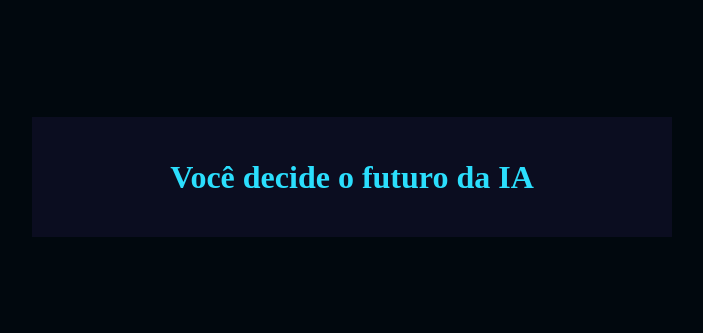
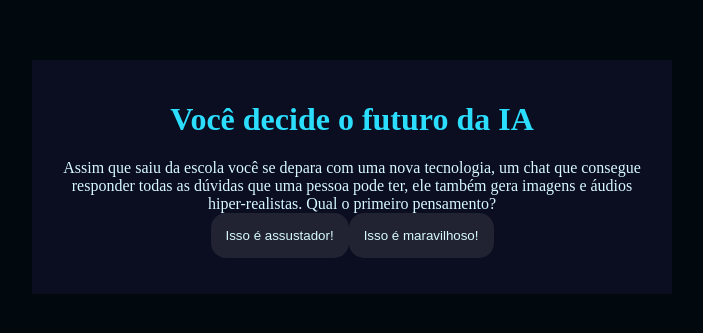
Before and after one commit to carolbonette/2trimestre3, a plain HTML site: page index.html in a window 1280 px wide. Shown: the part 231-564 px from the top of the page, without its empty margins (288-991 px from the left). Drawn offline with Linux system fonts and the light colour scheme.

Commit message:
Add files via upload

```diff
--- a/script.js
+++ b/script.js
@@ -9,61 +9,105 @@ const perguntas = [
         enunciado: "Assim que saiu da escola você se depara com uma nova tecnologia, um chat que consegue responder todas as dúvidas que uma pessoa pode ter, ele também gera imagens e áudios hiper-realistas. Qual o primeiro pensamento?",
         alternativas: [
             {
-                texto:  "Isso é assustador!",
-                afirmacao:  "afirmacao"
+                texto: "Isso é assustador!",
+                afirmacao: "afirmaçãNo início ficou com medo do que essa tecnologia pode fazer."
             },
-        {
-            texto: "Isso é maravilhoso!",
-            afirmacao: "afirmacao"
-        }
-
+            {
+                texto: "Isso é maravilhoso!",
+                afirmacao: "Quis saber como usar IA no seu dia a dia."
+            }
         ]
     },
     {
         enunciado: "Com a descoberta desta tecnologia, chamada Inteligência Artificial, uma professora de tecnologia da escola decidiu fazer uma sequência de aulas sobre esta tecnologia. No fim de uma aula ela pede que você escreva um trabalho sobre o uso de IA em sala de aula. Qual atitude você toma?",
         alternativas: [
-            "Utiliza uma ferramenta de busca na internet que utiliza IA para que ela ajude a encontrar informações relevantes para o trabalho e explique numa linguagem que facilite o entendimento.",
-            "Escreve o trabalho com base nas conversas que teve com colegas, algumas pesquisas na internet e conhecimentos próprios sobre o tema."
+            {
+                texto: "Utiliza uma ferramenta de busca na internet que utiliza IA para que ela ajude a encontrar informações relevantes para o trabalho e explique numa linguagem que facilite o entendimento.",
+                afirmacao: "A IA utiliza algoritmos e modelos matemáticos para interpretar dados, aprender padrões e tomar decisões autonomamente."
+            },
+            {
+                texto: "Escreve o trabalho com base nas conversas que teve com colegas, algumas pesquisas na internet e conhecimentos próprios sobre o tema.",
+                afirmacao: "A IA pode aumentar a eficiência, reduzir custos e criar novas oportunidades de negócios em várias indústrias."
+            }
         ]
     },
     {
-        enunciado: "Após a elaboração do trabalho escrito, a professora realizou um debate entre a turma para entender como foi realizada a pesquisa e escrita. Nessa conversa também foi levantado um ponto muito importante: como a IA impacta o trabalho do futuro. Nesse debate, como você se posiciona?
-    ",
+        enunciado: "Após a elaboração do trabalho escrito, a professora realizou um debate entre a turma para entender como foi realizada a pesquisa e escrita. Nessa conversa também foi levantado um ponto muito importante: como a IA impacta o trabalho do futuro. Nesse debate, como você se posiciona?",
         alternativas: [
-            "Defende a ideia de que a IA pode criar novas oportunidades de emprego e melhorar habilidades humanas.",
-            "Me preocupo com as pessoas que perderão seus empregos para máquinas e defendem a importância de proteger os trabalhadores."
+            {
+                texto: "Defende a ideia de que a IA pode criar novas oportunidades de emprego e melhorar habilidades humanas.",
+                afirmacao: "Desenvolver IA transparente, justa e segura, além de lidar com questões de viés algorítmico e privacidade de dados, são alguns dos desafios atuais da IA."
+            },
+            {
+                texto: "Me preocupo com as pessoas que perderão seus empregos para máquinas e defendem a importância de proteger os trabalhadores.",
+                afirmacao: "Privacidade de dados, viés algorítmico e impacto no mercado de trabalho são algumas das preocupações éticas relacionadas à IA."
+            }
         ]
     },
     {
         enunciado: "Ao final da discussão, você precisou criar uma imagem no computador que representasse o que pensa sobre IA. E agora?",
         alternativas: [
-            "Criar uma imagem utilizando uma plataforma de design como o Paint.",
-            "Criar uma imagem utilizando um gerador de imagem de IA."
+            {
+                texto: "Criar uma imagem utilizando uma plataforma de design como o Paint.",
+                afirmacao: ""
+            },
+            {
+                texto: "Criar uma imagem utilizando um gerador de imagem de IA.",
+                afirmacao: ""
+            }
         ]
     },
     {
         enunciado: "Você tem um trabalho em grupo de biologia para entregar na semana seguinte, o andamento do trabalho está um pouco atrasado e uma pessoa do seu grupo decidiu fazer com ajuda da IA. O problema é que o trabalho está totalmente igual ao do chat. O que você faz? ",
         alternativas: [
-            "Escrever comandos para o chat é uma forma de contribuir com o trabalho, por isso não é um problema utilizar o texto inteiro.",
-            "O chat pode ser uma tecnologia muito avançada, mas é preciso manter a atenção pois toda máquina erra, por isso revisar o trabalho e contribuir com as perspectivas pessoais é essencial."
+            {
+                texto: "Escrever comandos para o chat é uma forma de contribuir com o trabalho, por isso não é um problema utilizar o texto inteiro.",
+                afirmacao: ""
+            },
+            {
+                texto: "O chat pode ser uma tecnologia muito avançada, mas é preciso manter a atenção pois toda máquina erra, por isso revisar o trabalho e contribuir com as perspectivas pessoais é essencial.",
+                afirmacao: "O futuro da IA é promissor, com avanços contínuos em áreas como IA explicável, sistemas multiagentes e IA consciente, além de sua integração em mais aspectos da vida cotidiana."
+            }
         ]
     },
 ];
 
+
 let atual = 0;
 let perguntaAtual;
+let historiaFinal = "";
 
 function mostraPergunta() {
+    if (atual >= perguntas.length) {
+        mostraResultado();
+        return;
+    }
     perguntaAtual = perguntas[atual];
     caixaPerguntas.textContent = perguntaAtual.enunciado;
+    caixaAlternativas.textContent = "";
     mostraAlternativas();
 }
-function mostraAlternativas() {
+
+function mostraAlternativas(){
     for(const alternativa of perguntaAtual.alternativas) {
         const botaoAlternativas = document.createElement("button");
-        botaoAlternativa.textContent = alternativa;
+        botaoAlternativas.textContent = alternativa.texto;
+        botaoAlternativas.addEventListener("click", () => respostaSelecionada(alternativa));
         caixaAlternativas.appendChild(botaoAlternativas);
     }
 }
 
-mostraPergunta();
+function respostaSelecionada(opcaoSelecionada) {
+    const afirmacoes = opcaoSelecionada.afirmacao;
+    historiaFinal += afirmacoes + " ";
+    atual++;
+    mostraPergunta();
+}
+
+function mostraResultado() {
+    caixaPerguntas.textContent = "Em 2049...";
+    textoResultado.textContent = historiaFinal;
+    caixaAlternativas.textContent = "";
+}
+
+mostraPergunta()
--- a/style.css
+++ b/style.css
@@ -27,3 +27,17 @@
   h1{
     color: var(--cor-destaque);
    }
+
+   button {
+    background-color:var(--cor-secundaria) ;
+    color: var(--cor-texto);
+    border: none;
+    border-radius: 15px;
+    padding: 15px;
+    transition: background-color 0.3s;
+   }
+
+   button:hover{
+    background-color: var(--cor-destaque);
+    color: var(--cor-principal);
+   }
```
